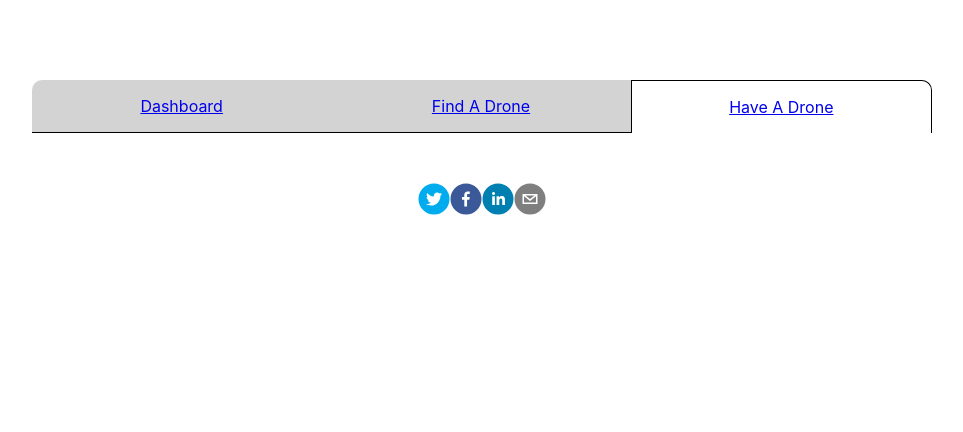
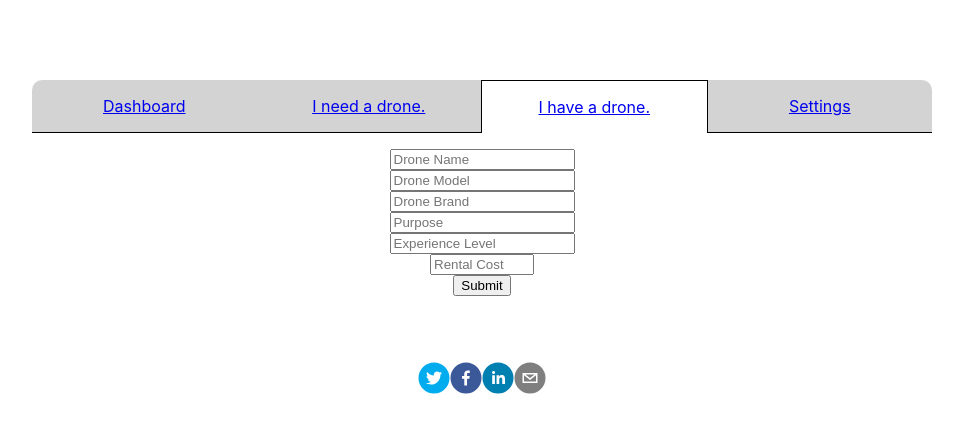
Before and after one commit to smv5047/Drone-On-FE, a React (Create React App) app: page /have-drone in a window 1280 px wide. Shown: the top 432 px of the page, without its empty margins (158-1121 px from the left). Built offline with nearby package versions, Linux system fonts and the light colour scheme; sample sign-in values are in the browser's storage; the HTML template or start-up script is replaced by a standard one.

Commit message:
update navbar and draft the 'i have a drone' vendorview.

```diff
--- a/src/App.js
+++ b/src/App.js
@@ -5,6 +5,8 @@ import NavBar from "components/NavBar"
 import Home from "pages/Home"
 import AuthView from "pages/AuthView"
 import RenterView from "pages/RenterView"
+import VendorView from "pages/VendorView"
+import SettingsView from "pages/SettingsView"
 import Footer from "components/Footer"
 
 const Style = styled.div`
@@ -36,11 +38,11 @@ function App() {
       />
       <Route path="/login" component={AuthView} />
       <PrivateRoute
-        path="/onboarding"
-        render={(props) => <Home {...props} onboarding />}
+        path="/have-drone"
+        component={VendorView}
       />
       <PrivateRoute path="/find-drone" component={RenterView} />
-
+      <PrivateRoute path="/settings" component={SettingsView} />
       <Footer />
     </Style>
   )
--- /dev/null
+++ b/src/components/DroneForm.js
@@ -0,0 +1,71 @@
+import React from "react"
+import styled from "styled-components"
+
+const Style = styled.form.attrs()`
+  margin: 1rem;
+  min-height: 8rem;
+  display: flex;
+  flex-direction: column;
+  align-items: center;
+  justify-items: center;
+`
+export default function DroneForm(props) {
+  const { vendorDrone, setVendorDrone, onSubmit } = props
+
+  const onChange = (event) => {
+    setVendorDrone({ ...vendorDrone, [event.target.name]: event.target.value })
+  }
+
+  return (
+    <Style onSubmit={onSubmit}>
+      <input
+        type="text"
+        name="name"
+        placeholder="Drone Name"
+        value={vendorDrone.name}
+        onChange={onChange}
+      />
+
+      <input
+        type="text"
+        name="model"
+        placeholder="Drone Model"
+        value={vendorDrone.model}
+        onChange={onChange}
+      />
+      <input
+        type="text"
+        name="brand"
+        placeholder="Drone Brand"
+        value={vendorDrone.brand}
+        onChange={onChange}
+      />
+      <input
+        type="text"
+        name="purpose"
+        placeholder="Purpose"
+        value={vendorDrone.purpose}
+        onChange={onChange}
+      />
+
+      <input
+        type="text"
+        name="experience"
+        placeholder="Experience Level"
+        value={vendorDrone.experience}
+        onChange={onChange}
+      />
+      <input
+        type="number"
+        min="0.00"
+        max="10000.00"
+        step="0.01"
+        name="cost"
+        placeholder="Rental Cost"
+        value={vendorDrone.cost}
+        onChange={onChange}
+      />
+      <button type="submit">Submit</button>
+    </Style>
+  )
+}
--- a/src/components/NavBar.js
+++ b/src/components/NavBar.js
@@ -39,8 +39,9 @@ export default function NavBar() {
       <StyledLink to="/" exact>
         Dashboard
       </StyledLink>
-      <StyledLink to="/find-drone">Find A Drone</StyledLink>
-      <StyledLink to="/have-drone">Have A Drone</StyledLink>
+      <StyledLink to="/find-drone">I need a drone.</StyledLink>
+      <StyledLink to="/have-drone">I have a drone.</StyledLink>
+      <StyledLink to="/settings">Settings</StyledLink>
     </Style>
   );
 }
--- a/src/pages/AuthView.js
+++ b/src/pages/AuthView.js
@@ -59,7 +59,7 @@ export default function AuthView(props) {
           .post("https://reqres.in/api/register", user)
           .then((res) => {
             saveToken(res.data.token)
-            props.history.push("/onboarding")
+            props.history.push("/")
           })
           .catch((err) => console.log(err))
   }
--- /dev/null
+++ b/src/pages/VendorView.js
@@ -0,0 +1,41 @@
+import React, { useState } from "react"
+import styled from "styled-components"
+import DroneForm from "components/DroneForm"
+import axios from "utils/Axios"
+
+
+const Style = styled.nav`
+  display: flex;
+  justify-content: center;
+  width: 100%;
+
+  a {
+    padding: 1rem;
+    width: 100%;
+    text-align: center;
+  }
+`
+
+export default function VendorView(props) {
+  const [vendorDrone, setVendorDrone] = useState({ name: "", model: "", brand: "", purpose: "", experience: "", cost: "" })
+
+  const onSubmit = (event) => {
+    event.preventDefault()
+    axios()
+          .post("https://reqres.in/api/users/", vendorDrone)
+          .then((res) => {
+            props.history.push("/")
+          })
+          .catch((err) => console.log(err))
+  }
+
+  return (
+    <Style>
+      <DroneForm
+        vendorDrone={vendorDrone}
+        setVendorDrone={setVendorDrone}
+        onSubmit={onSubmit}
+      />
+    </Style>
+  )
+}
```
Also changed, not shown: src/pages/SettingsView.js (added).
